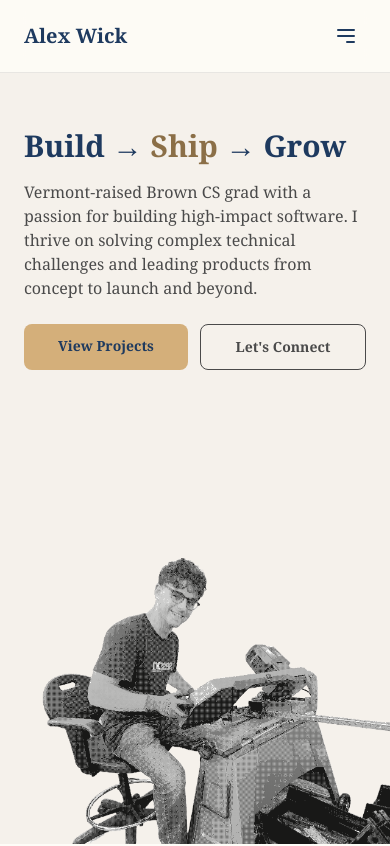
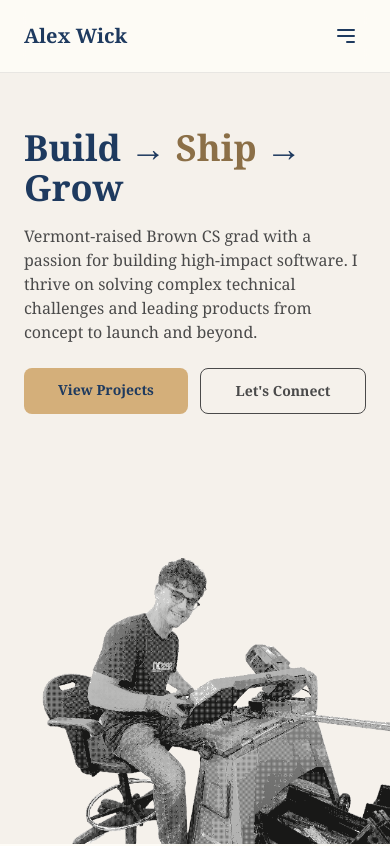
Before and after one commit to alexjwick/alexjwick.github.io, a website: page index.html in a window 390 px wide. Shown: the top 846 px of the page. Drawn offline with nearby package versions, Linux system fonts and the light colour scheme; files that its build step writes are made by us from their sources.

Commit message:
Increased hero heading font size at mobile widths

```diff
--- a/index.html
+++ b/index.html
@@ -135,7 +135,7 @@
       <div class="relative z-10 max-w-6xl mx-auto w-full">
         <div>
           <h1
-            class="font-serif text-3xl sm:text-4xl md:text-7xl font-bold mb-4 md:mb-6 text-left"
+            class="font-serif text-4xl md:text-7xl font-bold mb-4 md:mb-6 text-left"
           >
             Build →
             <span class="text-warm-brown dark:text-dark-accent">Ship</span> →
```
